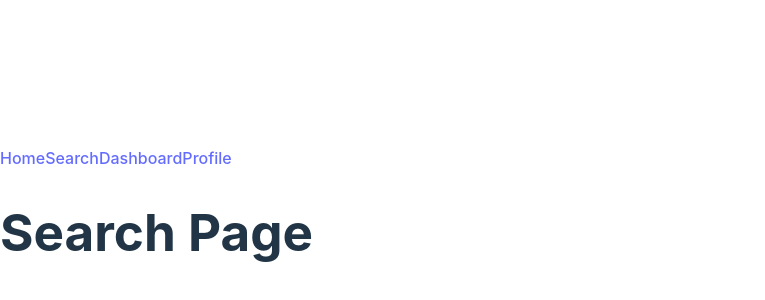
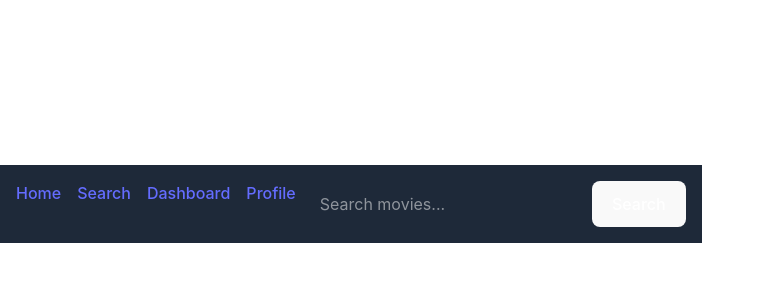
Before and after one commit to A01643189/advanced-web-project-session-1.1, a React (Vite) app: page /search in a window 1280 px wide. Shown: the part 180-480 px from the top of the page, without its empty margins (0-765 px from the left). Built offline with nearby package versions, Linux system fonts and the light colour scheme.

Commit message:
second practice

```diff
--- a/src/App.tsx
+++ b/src/App.tsx
@@ -1,24 +1,25 @@
-import { Routes, Route, Link } from 'react-router-dom';
+/* eslint-disable react-refresh/only-export-components */
+import { Routes, Route,} from 'react-router-dom';
 import Home from './pages/Home';
 import Search from './pages/Search';
 import Profile from './pages/Profile';
 import Dashboard from './pages/Dashboard';
+import NavBar from './components/NavBar';
+import MovieDetails from './pages/MovieDetails';
 
 export default () => {
     return (
-        <div>
-            <nav className="flex gap-4 p-4 bg-gray-800 text-white">
-                <Link to="/"> Home </Link>
-                <Link to="/search"> Search </Link>
-                <Link to="/dashboard"> Dashboard </Link>
-                <Link to="/profile"> Profile </Link>
-            </nav>
-            <Routes>
-                <Route path="/" element={<Home/>} />
-                <Route path="/search" element={<Search/>} />
-                <Route path="/dashboard" element={<Dashboard/>} />
-                <Route path="/profile" element={<Profile/>} />
-            </Routes>
-        </div>
+        <>
+            <NavBar />
+            <div>
+                <Routes>
+                    <Route path="/" element={<Home />} />
+                    <Route path="/search" element={<Search />} />
+                    <Route path="/dashboard" element={<Dashboard />} />
+                    <Route path="/profile" element={<Profile />} />
+                    <Route path="/movie/:id" element={<MovieDetails />} />
+                </Routes>
+            </div>
+        </>
     );
 }
--- a/src/components/MovieCard.tsx
+++ b/src/components/MovieCard.tsx
@@ -1,14 +1,21 @@
+import { Link } from "react-router-dom";
+
 interface MovieProps {
+    id: number;
     title: string;
     poster: string;
     rating: string;
 }
 
-export default function MovieCard({ title, poster, rating }: MovieProps) {
+export default function MovieCard({ id, title, poster, rating }: MovieProps) {
     return (
         <div className="p-4 bg-gray-900 text-white rounded-lg">
             <img src={poster} alt={title} className="w-full rounded" />
-            <h3 className="text-lg font-bold mt-2">{title}</h3>
+            <h3 className="text-lg font-bold mt-2">
+                <Link to={`/movie/${id}`}>
+                    {title}
+                </Link>
+            </h3>
             <p>⭐{rating}</p>
         </div>
     )
--- /dev/null
+++ b/src/components/NavBar.tsx
@@ -0,0 +1,36 @@
+import React,{useState} from "react";
+import { Link, useNavigate } from "react-router-dom";
+
+export default function NavBar() {
+
+    const [query, setQuery] = useState('');
+    const navigate = useNavigate();
+
+    function handleSearch(e: React.FormEvent) {
+        e.preventDefault();
+        navigate(`/search?query=${query}`);
+    }
+
+    return (
+        <nav className="flex gap-4 p-4 bg-gray-800 text-white">
+        <Link to="/"> Home </Link>
+        <Link to="/search"> Search </Link>
+        <Link to="/dashboard"> Dashboard </Link>
+        <Link to="/profile"> Profile </Link>
+        <form onSubmit={handleSearch} className="flex gap-4 bg-gray-800 text-white">
+            <input
+                type="text"
+                value={query}
+                onChange={(e) => setQuery(e.target.value)}
+                placeholder="Search movies..."
+                className="px-2 py-1 rounded"
+            />
+            <button
+                type="submit"
+                className="bg-blue-500 px-2 py-1 rounded">
+                    Search
+            </button>
+        </form>
+        </nav>
+    )
+}
--- a/src/index.css
+++ b/src/index.css
@@ -1,6 +1,4 @@
-@tailwind base;
-@tailwind components;
-@tailwind utilities;
+@import "tailwindcss";
 
 :root {
   font-family: Inter, system-ui, Avenir, Helvetica, Arial, sans-serif;
--- a/src/pages/Home.tsx
+++ b/src/pages/Home.tsx
@@ -25,11 +25,10 @@ export default function Home() {
         <div className="grid grid-cols-2 md:grid-cols-4 gap-4 p-4">
             {movies.map((movie) => (
                 <MovieCard
-                    key={movie.id}
+                    id={movie.id}
                     title={movie.title}
-                    poster={`https://image.tmdb.org${movie.poster_path}`}
-                    rating={movie.vote_average}
-                />
+                    poster={`https://image.tmdb.org/t/p/w500${movie.poster_path}`}
+                    rating={movie.vote_average}/>
             ))}
         </div>
     );
--- /dev/null
+++ b/src/pages/MovieDetails.tsx
@@ -0,0 +1,39 @@
+import { useEffect, useState } from "react";
+import { useParams } from "react-router-dom";
+import axios from "axios";
+
+const TMDb_API_KEY = "9009a9c14a2a609e5050427ed142b099";
+const TMDb_API_URL = `https://api.themoviedb.org/3/movie`;
+
+export default function MovieDetails() {
+    const { id } = useParams();
+    const [movie, setMovie] = useState(null);
+
+    console.log("Movie ID from useParams:", id); // Debugging
+
+    useEffect(() => {
+        if (id) {
+            axios.get(`${TMDb_API_URL}/${id}?api_key=${TMDb_API_KEY}`)
+                .then((response) => {
+                    console.log("API Response:", response.data); // Debugging
+                    setMovie(response.data);
+                })
+                .catch((error) => console.error("Error fetching movie details:", error));
+        }
+    }, [id]);
+
+    if (!movie) return <p>Loading...</p>;
+
+    return (
+        <div className="p-4 bg-gray-900 text-white rounded-lg">
+            <img
+                src={`https://image.tmdb.org/t/p/w500${movie.poster_path}`}
+                alt={movie.title}
+                className="w-full rounded"
+            />
+            <h1 className="text-lg font-bold mt-2">{movie.title}</h1>
+            <p>{movie.overview}</p>
+            <p>⭐ {movie.vote_average}</p>
+        </div>
+    );
+}
--- a/src/pages/Search.tsx
+++ b/src/pages/Search.tsx
@@ -1,3 +1,43 @@
+/* eslint-disable @typescript-eslint/no-unused-vars */
+import { useEffect, useState } from "react"
+import { useLocation } from "react-router-dom"
+import axios from "axios"
+import MovieCard from "../components/MovieCard"
+
+const TMDb_API_KEY = '9009a9c14a2a609e5050427ed142b099';
+const TMDb_API_URL = `https://api.themoviedb.org/3/search/movie`;
+
+
 export default function Search() {
-    return <h1 className="text-2x1 font-bold">Search Page</h1>
+
+    const location = useLocation();
+    const [movies, setMovies] = useState<Array<{ id: number; title: string; poster_path: string; vote_average: number }>>([]);
+
+    const query = new URLSearchParams(location.search).get('query');
+
+    useEffect(() => {
+        if (query) {
+            axios.get(`${TMDb_API_URL}?api_key=${TMDb_API_KEY}&query=${query}`)
+                .then((response) => {
+                    console.log("API Response:", response.data); // Debugging
+                    setMovies(response.data.results || []);
+                })
+                .catch((error) => {
+                    console.error("Error fetching movies:", error);
+                });
+        }
+    }, [query]);
+
+
+    return (
+        <div className="grid grid-cols-2 md:grid-cols-4 gap-4 p-4">
+            {movies.map((movie) => (
+                <MovieCard
+                    id={movie.id}
+                    title={movie.title}
+                    poster={`https://image.tmdb.org/t/p/w500${movie.poster_path}`}
+                    rating={movie.vote_average.toString()}/>
+            ))}
+        </div>
+    );
 }
```
